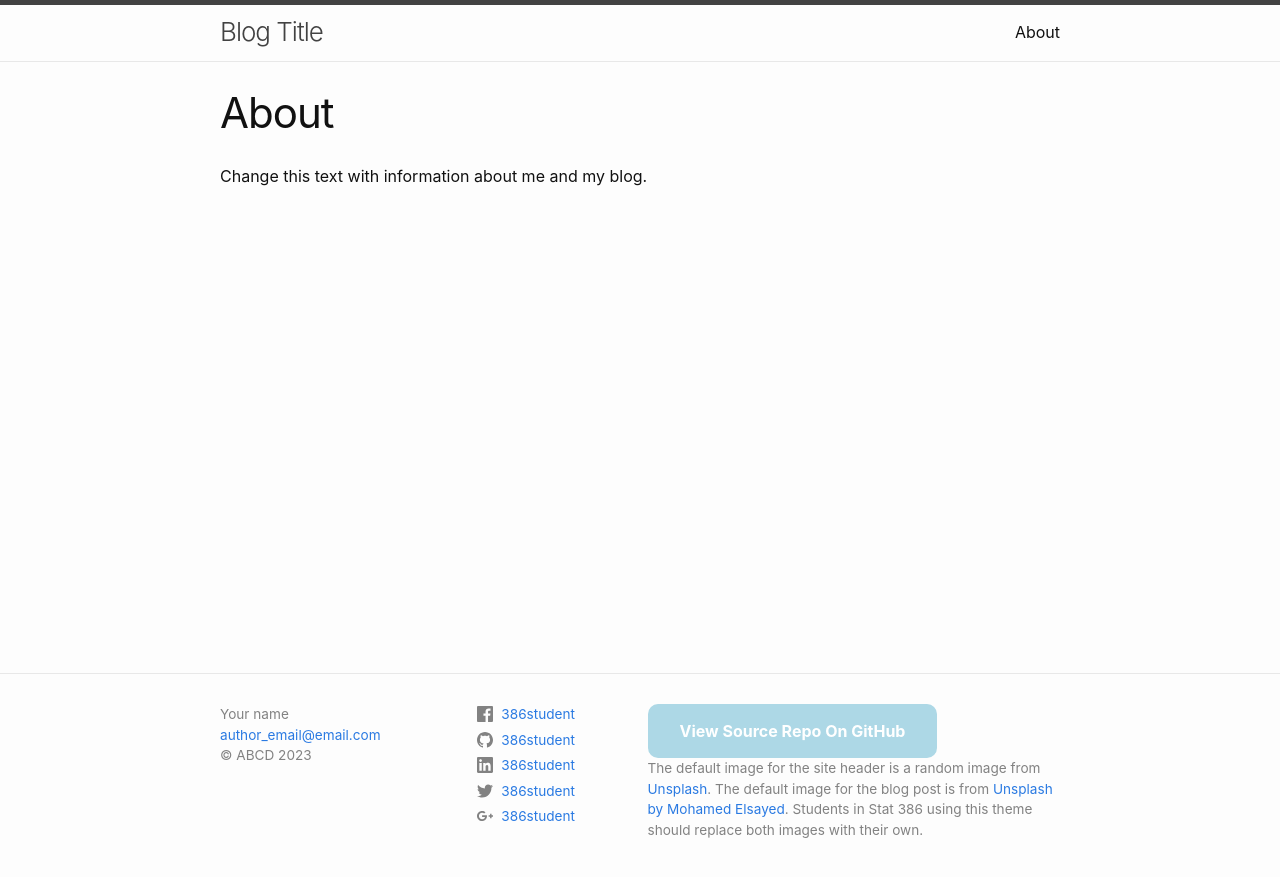
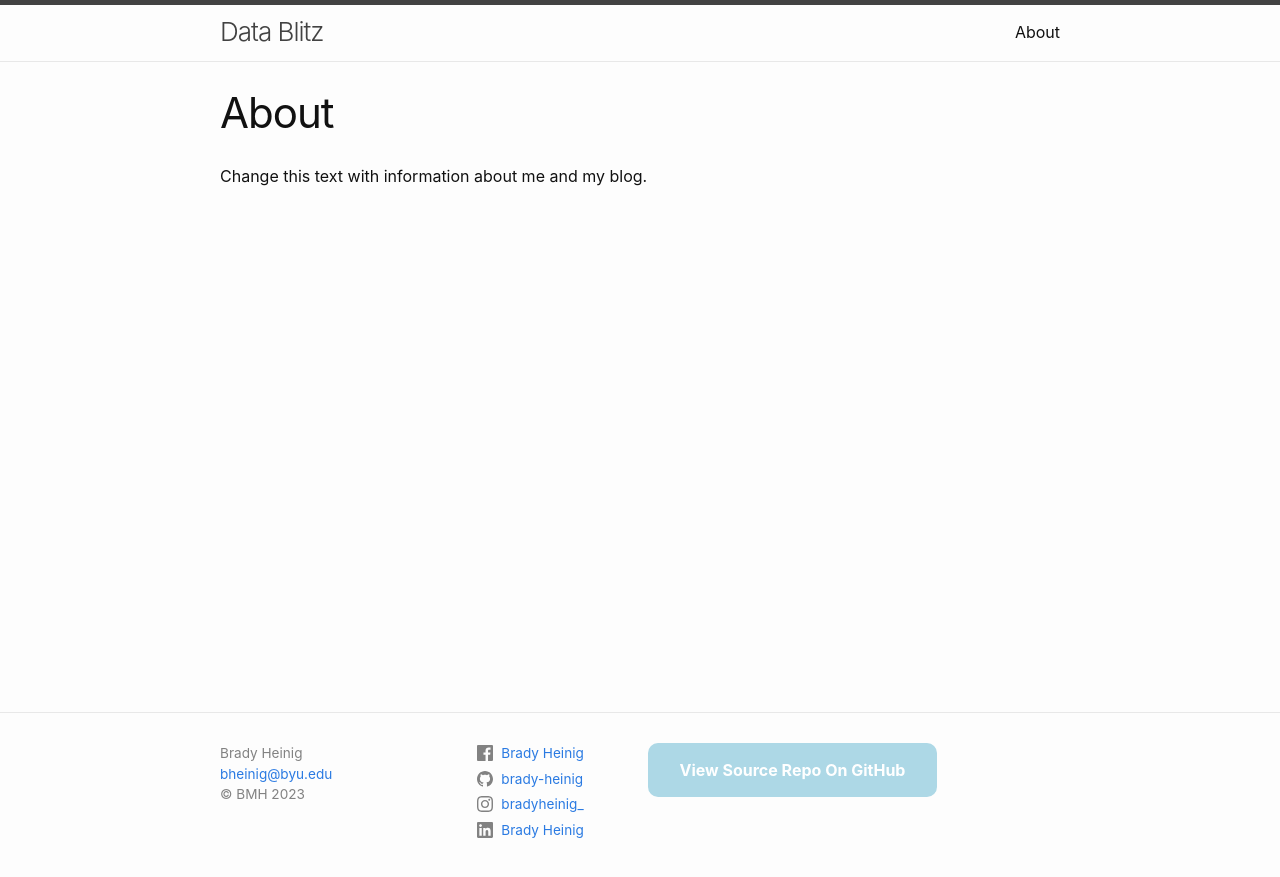
Before and after one commit to brady-heinig/brady-heinig.github.io, a Jekyll site: the page built from stat386-blog-theme-main/about.markdown, in a window 1280 px wide. Shown: the top 877 px of the page. Built offline with Jekyll 4.4.1, drawn with Linux system fonts in a browser that asks for light colours.

Commit message:
Edit config file for blog

```diff
--- a/stat386-blog-theme-main/_config.yml
+++ b/stat386-blog-theme-main/_config.yml
@@ -18,33 +18,28 @@
 # You can create any custom variable you would like, and they will be accessible
 # in the templates via {{ site.myvariable }}.
 
-title: Blog Title
-email: author_email@email.com
-description: "Change the description so that it describes your blog"
-baseurl: "/stat386-blog-theme" # the name of the repository
-url: "https://esnt.github.io" #  change this to "https://<your-github-username>.github.io"
+title: Data Blitz
+email: bheinig@byu.edu
+description: "Data Blitz takes you under the hood of college football, where analytics meets the action you see on the field. We'll discuss data science solutions applied to the game's greatest questions, make data backed predictions, as well as highlight amazing perfomances by football's biggest stars."
+baseurl: #"/stat386-blog-theme" # the name of the repository
+url: "https://brady-heinig.github.io" #  change this to "https://<your-github-username>.github.io"
 image: https://source.unsplash.com/random
-author: Your name
-copyright: ABCD # Your initials or what you want the copyright to be.  Leave empty for no copyright
-footer_description: 'The default image for the site header is a random image from
-        <a href="https://source.unsplash.com/random" target="_blank"> Unsplash</a>.
-        The default image for the blog post is from
-        <a href="https://unsplash.com/photos/DWpR-BpKlw0?utm_source=unsplash&utm_medium=referral&utm_content=creditShareLink" target="_blank"
-        >Unsplash by Mohamed Elsayed</a>. Students in Stat 386 using this theme should replace both images
-        with their own.'
+author: Brady Heinig
+copyright: BMH # Your initials or what you want the copyright to be.  Leave empty for no copyright
+footer_description:
 
 
 # Social media users names.  Leave fields blank that you don't want displayed
-twitter_username: 386student
-github_username:  386student
-linkedin_username: 386student
+twitter_username:
+github_username:  brady-heinig
+linkedin_username: Brady Heinig
 dribbble_username:
-facebook_username: 386student
+facebook_username: Brady Heinig
 flickr_username:
-instagram_username:
+instagram_username: bradyheinig_
 pinterest_username:
 youtube_username:
-googleplus_username: 386student
+googleplus_username:
 
 plugins:
   - jekyll-feed
```
